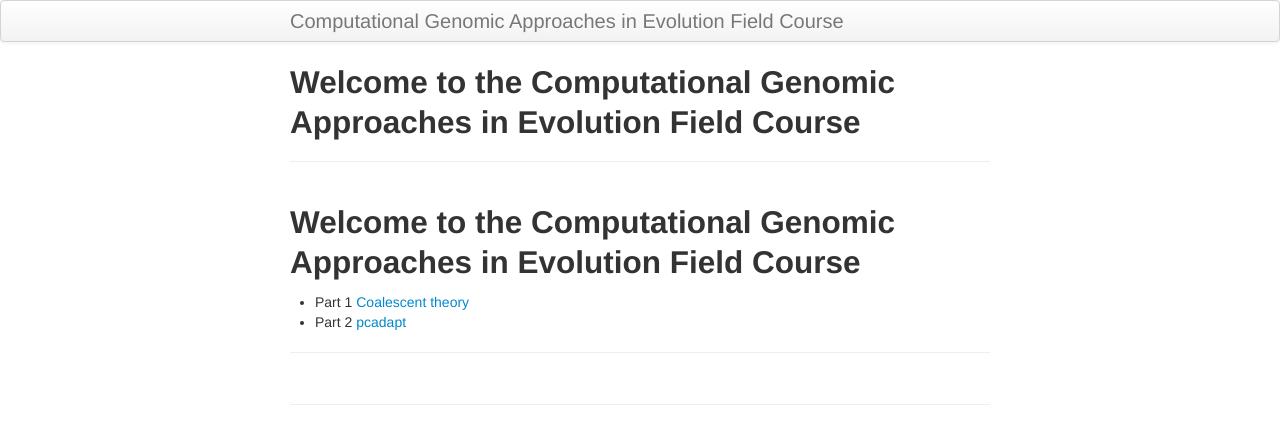
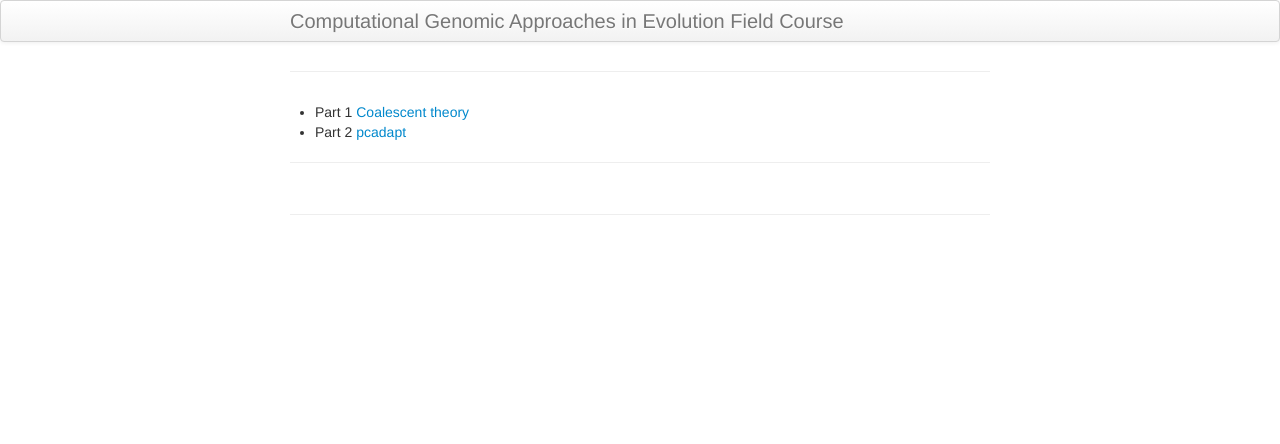
Before and after one commit to ritarasteiro/FieldCourse, a Jekyll site: the page built from index.md, in a window 1280 px wide. Shown: the top 444 px of the page. Built offline with Jekyll 4.4.1, drawn with Linux system fonts in a browser that asks for light colours; our own code applies the rules of GitHub Pages for plain Markdown files.

Commit message:
Update index.md

```diff
--- a/index.md
+++ b/index.md
@@ -1,5 +1,4 @@
 
-## Welcome to the Computational Genomic Approaches in Evolution Field Course
 
 * Part 1  [Coalescent theory](./pages/coalescent.md)
 * Part 2 [pcadapt](./pages/PCadapt.md)
```
